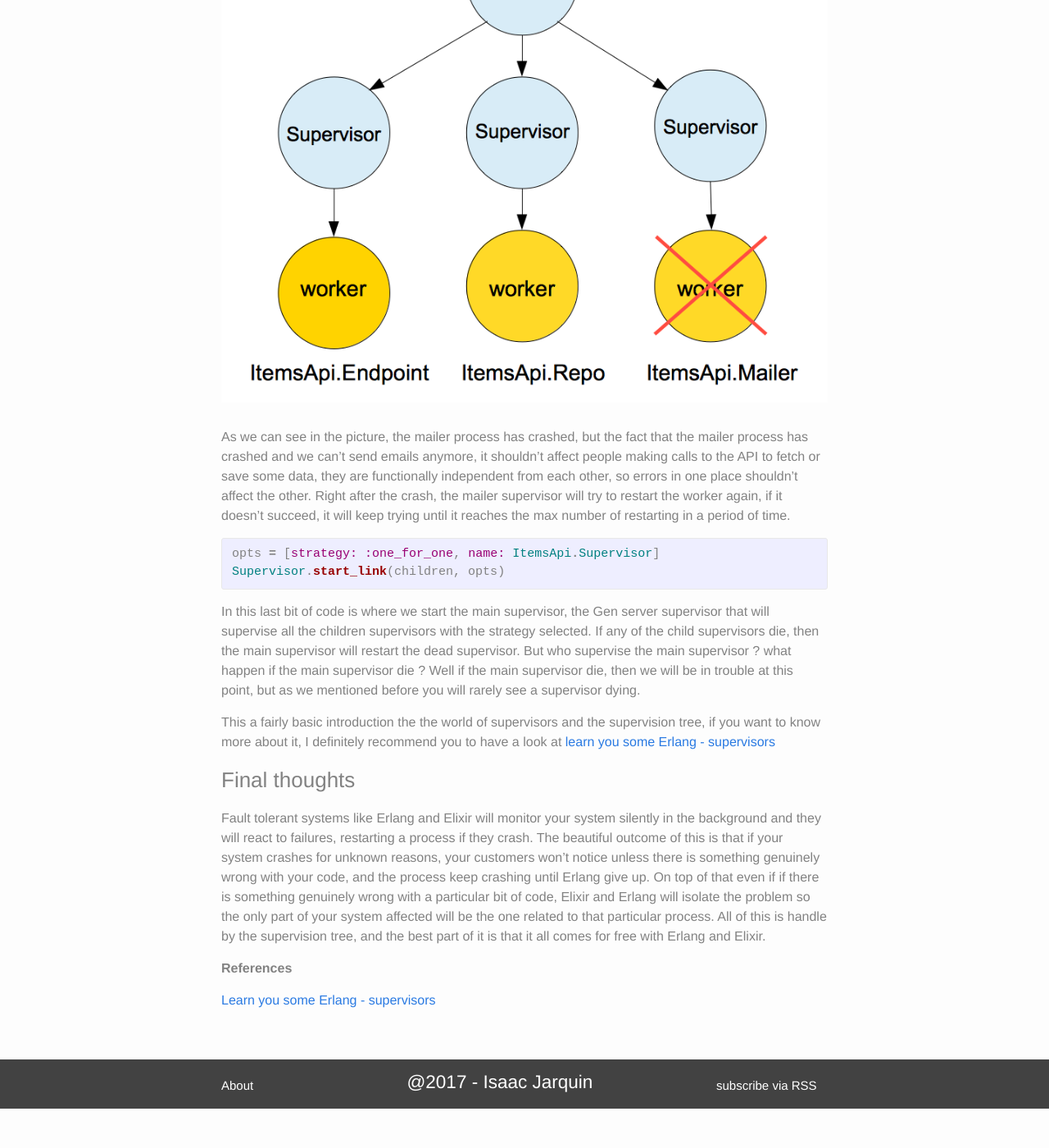
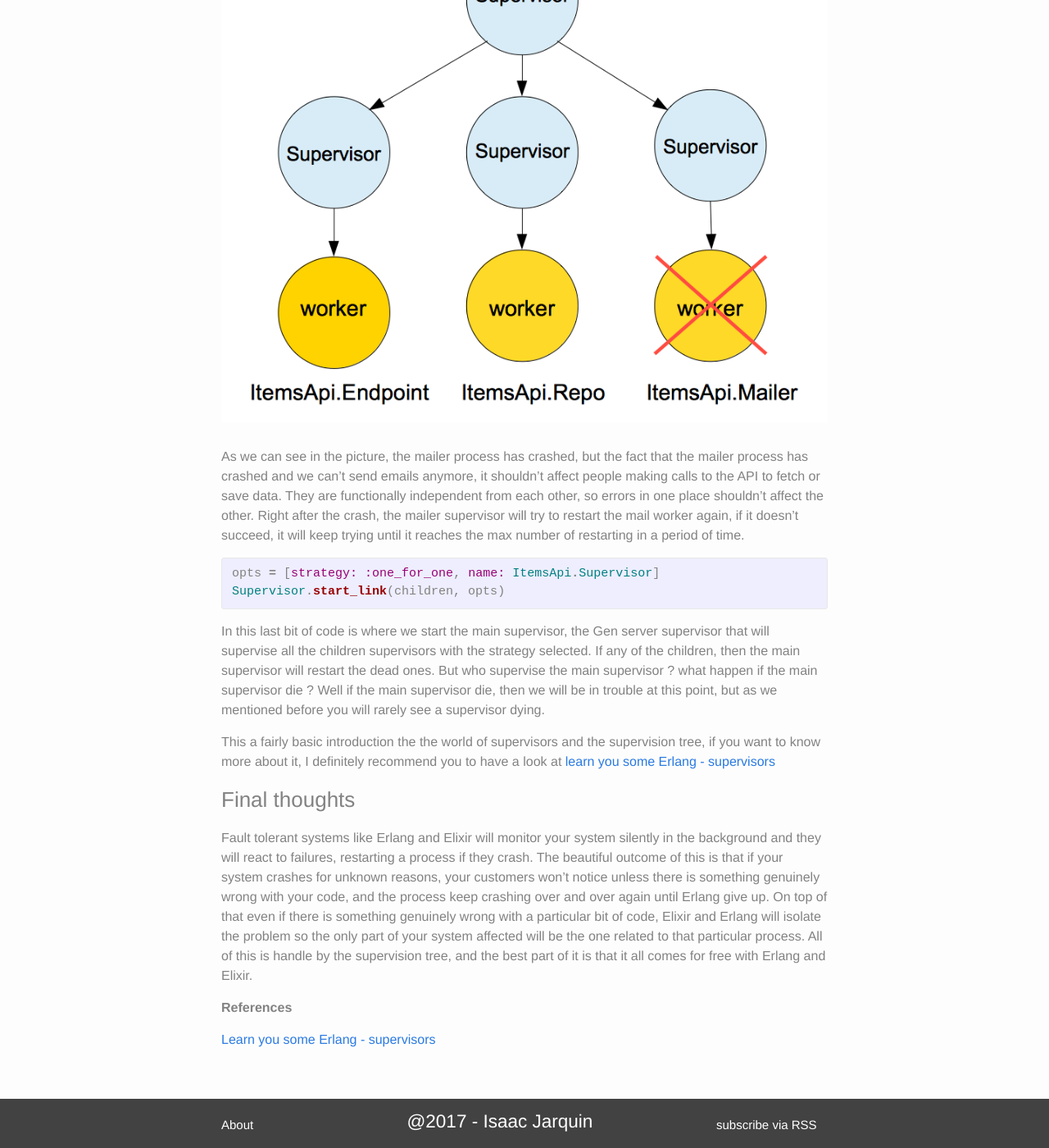
Before and after one commit to isaacjarquin/isaacjarquin.github.io, a Jekyll site: the page built from _posts/2017-08-03-supervision-tree.markdown, in a window 1280 px wide and 1400 px high, scrolled down 3383 px. Shown: the whole window at 82% size. Built offline with Jekyll 4.4.1, drawn with Linux system fonts in a browser that asks for light colours; comment, search, counter and statistics services are not loaded; before the commit the page ends 4735 px from its top, so only the background shows below that; some of the changed text lies outside the part shown.

Commit message:
improve copy

```diff
--- a/_posts/2017-08-03-supervision-tree.markdown
+++ b/_posts/2017-08-03-supervision-tree.markdown
@@ -76,7 +76,7 @@
 
 ![shared](/images/functional-programming/erlang/supervision-tree-mailer-worker-crashed.jpg)
 
-As we can see in the picture, the mailer process has crashed, but the fact that the mailer process has crashed and we can’t send emails anymore, it shouldn’t affect people making calls to the API to fetch or save some data, they are functionally independent from each other, so errors in one place shouldn’t affect the other. Right after the crash, the mailer supervisor will try to restart the worker again, if it doesn't succeed, it will keep trying until it reaches the max number of restarting in a period of time.
+As we can see in the picture, the mailer process has crashed, but the fact that the mailer process has crashed and we can’t send emails anymore, it shouldn’t affect people making calls to the API to fetch or save data. They are functionally independent from each other, so errors in one place shouldn’t affect the other. Right after the crash, the mailer supervisor will try to restart the mail worker again, if it doesn't succeed, it will keep trying until it reaches the max number of restarting in a period of time.
 
 {% highlight ruby %}
 
@@ -85,7 +85,7 @@
 
 {% endhighlight %}
 
-In this last bit of code is where we start the main supervisor, the Gen server supervisor that will supervise all the children supervisors with the strategy selected. If any of the child supervisors die, then the main supervisor will restart the dead supervisor. But who supervise the main supervisor ? what happen if the main supervisor die ? Well if the main supervisor die, then we will be in trouble at this point, but as we mentioned before you will rarely see a supervisor dying.
+In this last bit of code is where we start the main supervisor, the Gen server supervisor that will supervise all the children supervisors with the strategy selected. If any of the children, then the main supervisor will restart the dead ones. But who supervise the main supervisor ? what happen if the main supervisor die ? Well if the main supervisor die, then we will be in trouble at this point, but as we mentioned before you will rarely see a supervisor dying.
 
 This a fairly basic introduction the the world of supervisors and the supervision tree, if you want to know more about it, I definitely recommend you to have a look at
 [learn you some Erlang - supervisors](http://learnyousomeerlang.com/supervisors)
@@ -93,7 +93,7 @@
 
 ### Final thoughts
 
-Fault tolerant systems like Erlang and Elixir will monitor your system silently in the background and they will react to failures, restarting a process if they crash. The beautiful outcome of this is that if your system crashes for unknown reasons, your customers won't notice unless there is something genuinely wrong with your code, and the process keep crashing until Erlang give up. On top of that even if if there is something genuinely wrong with a particular bit of code, Elixir and Erlang will isolate the problem so the only part of your system affected will be the one related to that particular process. All of this is handle by the supervision tree, and the best part of it is that it all comes for free with Erlang and Elixir.
+Fault tolerant systems like Erlang and Elixir will monitor your system silently in the background and they will react to failures, restarting a process if they crash. The beautiful outcome of this is that if your system crashes for unknown reasons, your customers won't notice unless there is something genuinely wrong with your code, and the process keep crashing over and over again until Erlang give up. On top of that even if there is something genuinely wrong with a particular bit of code, Elixir and Erlang will isolate the problem so the only part of your system affected will be the one related to that particular process. All of this is handle by the supervision tree, and the best part of it is that it all comes for free with Erlang and Elixir.
 
 <b>References</b>
 
```
Also changed, not shown: other parts of _posts/2017-08-03-supervision-tree.markdown (+3 -3 lines).
